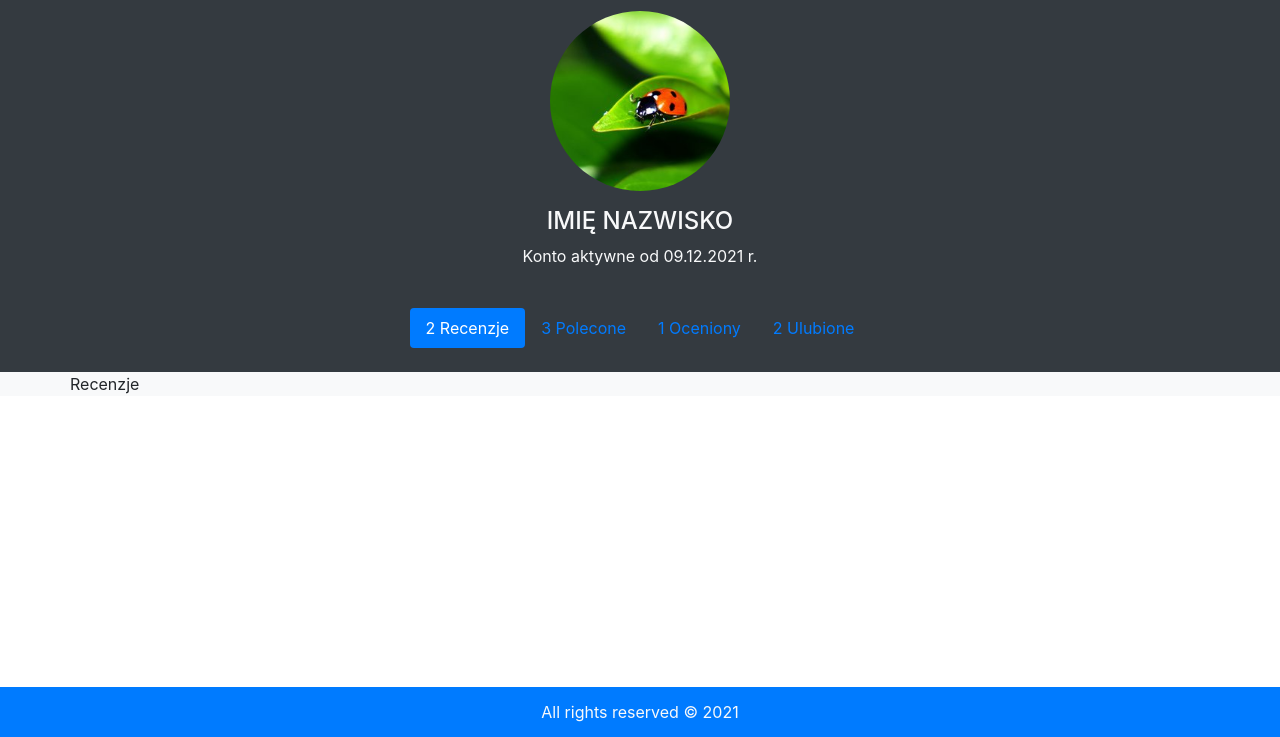
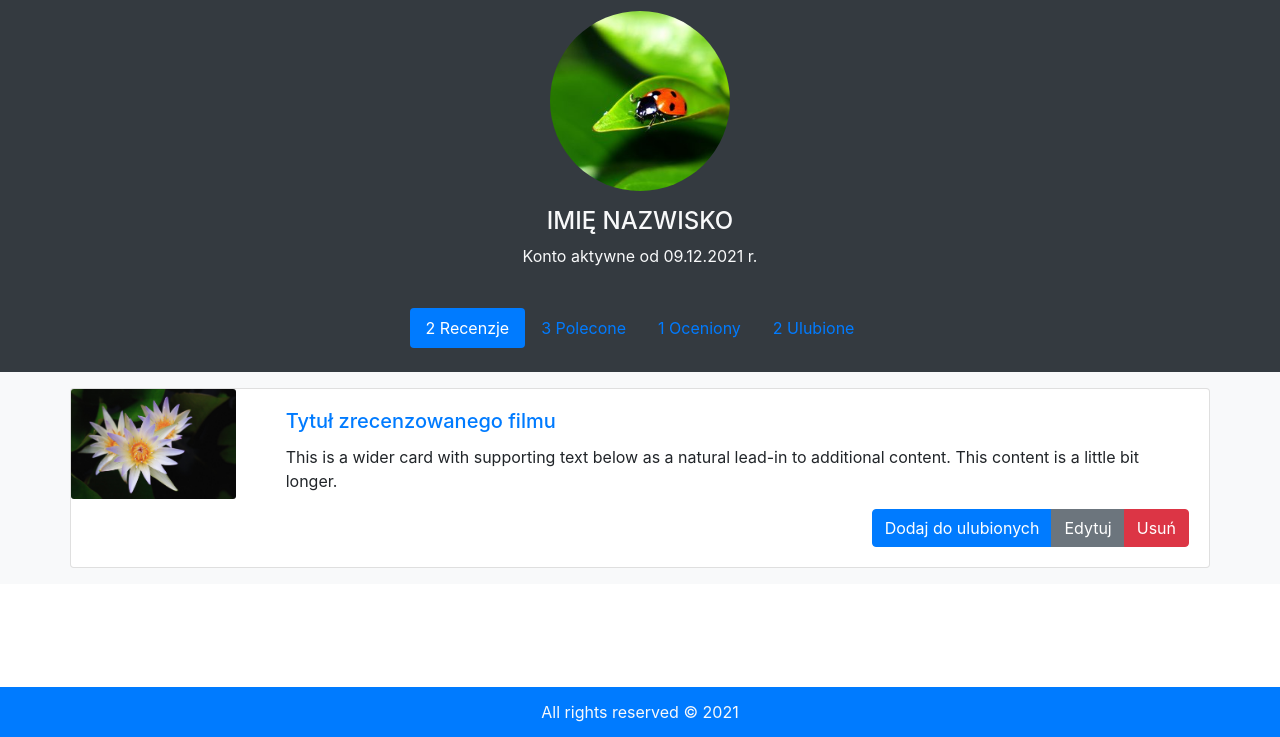
Before and after one commit to fracz/ggit-frontend-2, a plain HTML site: page my_profile.html in a window 1280 px wide. Shown: the part 63-800 px from the top of the page. Drawn offline with nearby package versions, Linux system fonts and the light colour scheme.

Commit message:
Full ready my_profile page

```diff
--- a/my_profile.html
+++ b/my_profile.html
@@ -79,7 +79,32 @@
 					<div class="row">
 						<div class="tab-content" id="pills-tabContent">
 							<div class="tab-pane fade show active " id="pills-reviews" role="tabpanel">
-								Recenzje
+								<div class="card my-3">
+									<div class="row g-0">
+										<div class="col-md-2">
+											<img class="card-img" src="img/movie1.jpg" alt="Movie poster">
+										</div>
+										<div class="col-md-10">
+											<div class="card-body">
+												<div class="content">
+													<a href="#"><h5 class="card-title">Tytuł zrecenzowanego filmu</h5></a>
+													<p class="card-text">
+														This is a wider card with supporting text below as a
+														natural lead-in to additional content. This content is a little bit
+														longer.
+													</p>
+													<div class="text-right">
+														<div class="btn-group" role="group">
+															<a class="btn btn-primary">Dodaj do ulubionych</a>
+															<a class="btn btn-secondary">Edytuj</a>
+															<a class="btn btn-danger">Usuń</a>
+														</div>
+													</div>
+												</div>
+											</div>
+										</div>
+									</div>
+								</div>
 							</div>
 							<div class="tab-pane fade" id="pills-recommended" role="tabpanel">
 								Polecone
@@ -102,7 +127,6 @@
 			All rights reserved © 2021
 		</footer>
 
-
 		<script src="https://code.jquery.com/jquery-3.5.1.slim.min.js"></script>
 		<script src="https://cdn.jsdelivr.net/npm/bootstrap@4.5.3/dist/js/bootstrap.bundle.min.js"></script>
     </body>
```
Also changed, not shown: img/movie1.jpg (added).
